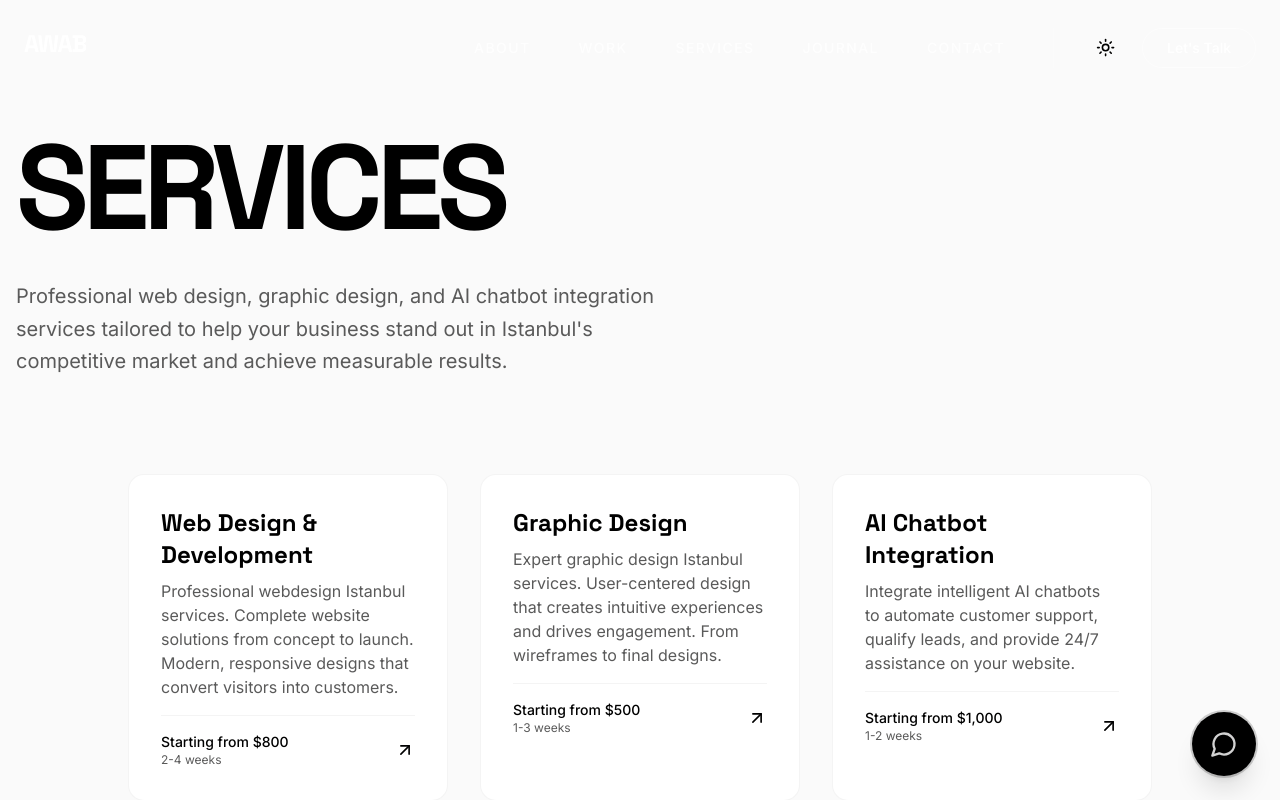
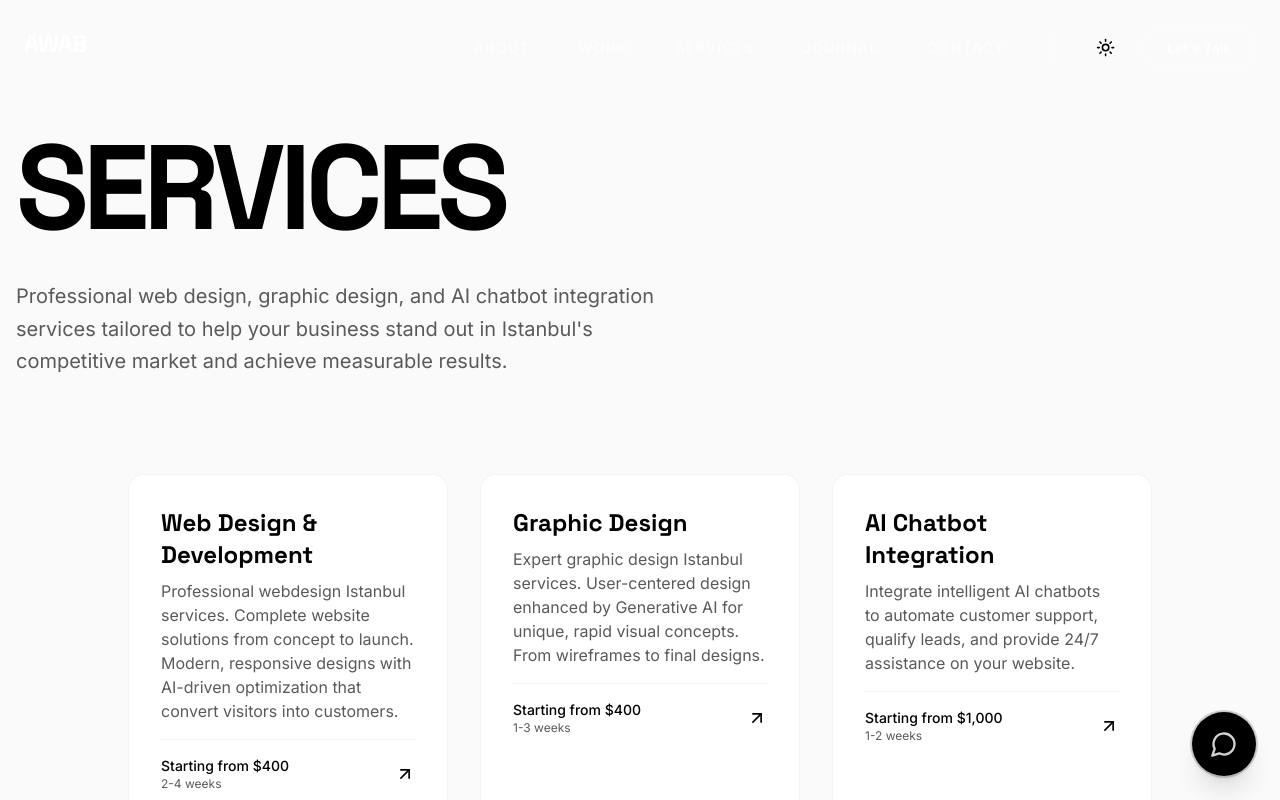
Before and after one commit to awabadam/portfolio, a Next.js app: page /services in a window 1280 px wide. Shown: the top 800 px of the page. Built offline with nearby package versions, Linux system fonts and the light colour scheme.

Commit message:
Highlight AI capabilities and update service pricing
- Highlight AI integration and Generative AI skills across Homepage, About, and Services pages

- Update pricing models for various services (Logo, UI/UX, Chatbots, etc.) to competitive rates

- Update metadata descriptions to reflect new pricing

```diff
--- a/src/app/about/page.tsx
+++ b/src/app/about/page.tsx
@@ -97,9 +97,9 @@ export default function AboutPage() {
             className="flex gap-16 pr-16 font-display text-6xl font-bold uppercase tracking-tight md:text-9xl"
           >
             {[
-              "React", "Next.js", "TypeScript", "Tailwind", "Motion",
-              "Design", "Strategy", "UI/UX", "Development",
-              "React", "Next.js", "TypeScript", "Tailwind", "Motion"
+              "React", "Next.js", "TypeScript", "Generative AI", "Motion",
+              "LLMs", "Strategy", "UI/UX", "Development",
+              "Prompt Engineering", "Next.js", "AI Integration", "Tailwind", "Motion"
             ].map((skill, i) => (
               <span key={i} className="flex items-center gap-16">
                 {skill} <span className="text-primary">•</span>
@@ -116,7 +116,7 @@ export default function AboutPage() {
             <div>
               <h2 className="mb-8 font-mono text-sm uppercase text-muted-foreground">Philosophy</h2>
               <p className="text-2xl leading-relaxed md:text-4xl">
-                I believe that good design is invisible. It&apos;s about creating intuitive
+                I believe that good design is invisible. I leverage AI to amplify creativity and precision, ensuring every project is cutting-edge. It&apos;s about creating intuitive
                 pathways that guide users effortlessly to their destination. Every pixel,
                 every interaction, and every line of code serves a purpose.
               </p>
--- a/src/app/page.tsx
+++ b/src/app/page.tsx
@@ -67,7 +67,7 @@ export default function HomePage() {
             transition={{ delay: 0.5, duration: 1 }}
             className="mt-8 max-w-xl text-center text-lg text-white font-medium drop-shadow-lg md:text-xl"
           >
-            Crafting immersive digital experiences that merge art, technology, and strategy.
+            Crafting immersive digital experiences that merge art, AI, and strategy.
           </motion.p>
         </div>
 
@@ -96,8 +96,8 @@ export default function HomePage() {
 
           <div className="divide-y divide-border border-y border-border">
             {[
-              { title: "Web Design & Development", desc: "Immersive, conversion-focused websites built with React, Next.js, WebGL, and Creative Coding", link: "/services/webdesign-istanbul" },
-              { title: "Graphic Design", desc: "User-centered UI/UX design that creates intuitive experiences and drives engagement", link: "/services/graphic-design-istanbul" },
+              { title: "Web Design & Development", desc: <>Immersive, conversion-focused websites built with React, Next.js, WebGL, and <span className="text-foreground font-medium">AI-driven optimization</span></>, link: "/services/webdesign-istanbul" },
+              { title: "Graphic Design", desc: <>User-centered UI/UX design enhanced by <span className="text-foreground font-medium">Generative AI</span> for unique, rapid visual concepts</>, link: "/services/graphic-design-istanbul" },
               { title: "AI Chatbot Integration", desc: "Custom chatbots & automation solutions for 24/7 customer support", link: "/services/ai-chatbot-integration" },
             ].map((service, i) => (
               <Link
--- a/src/app/services/ai-chatbot-integration/page.tsx
+++ b/src/app/services/ai-chatbot-integration/page.tsx
@@ -7,7 +7,7 @@ import { ArrowLeft, CheckCircle, Clock, DollarSign } from "lucide-react";
 export const metadata: Metadata = {
   title: "AI Chatbot Integration Services | Awab Elkhalil",
   description:
-    "Integrate intelligent AI chatbots to automate customer support, qualify leads, and provide 24/7 assistance on your website. Starting from $1,000. 1-2 weeks delivery.",
+    "Integrate intelligent AI chatbots to automate customer support, qualify leads, and provide 24/7 assistance on your website. Starting from $600. 1-2 weeks delivery.",
   keywords: [
     "AI chatbot integration",
     "chatbot development",
@@ -56,7 +56,7 @@ const AIChatbotIntegrationPage = () => {
             <div className="flex items-center gap-2">
               <DollarSign className="h-5 w-5 text-primary" />
               <span className="text-xl font-semibold text-primary">
-                Starting from $1,000
+                Starting from $600
               </span>
             </div>
             <div className="flex items-center gap-2">
--- a/src/app/services/brand-identity/page.tsx
+++ b/src/app/services/brand-identity/page.tsx
@@ -7,7 +7,7 @@ import { ArrowLeft, CheckCircle, Clock, DollarSign } from "lucide-react";
 export const metadata: Metadata = {
   title: "Brand Identity Design Services Istanbul | Awab Elkhalil",
   description:
-    "Complete graphic design Istanbul packages including logos, color palettes, typography, and brand guidelines for Istanbul businesses. Starting from $1,000. 1-2 weeks delivery.",
+    "Complete graphic design Istanbul packages including logos, color palettes, typography, and brand guidelines for Istanbul businesses. Starting from $800. 1-2 weeks delivery.",
   keywords: [
     "brand identity Istanbul",
     "logo design Istanbul",
@@ -56,7 +56,7 @@ const BrandIdentityPage = () => {
             <div className="flex items-center gap-2">
               <DollarSign className="h-5 w-5 text-primary" />
               <span className="text-xl font-semibold text-primary">
-                Starting from $1,000
+                Starting from $800
               </span>
             </div>
             <div className="flex items-center gap-2">
--- a/src/app/services/graphic-design-istanbul/page.tsx
+++ b/src/app/services/graphic-design-istanbul/page.tsx
@@ -7,7 +7,7 @@ import { ArrowLeft, CheckCircle, Clock, DollarSign } from "lucide-react";
 export const metadata: Metadata = {
   title: "Graphic Design Istanbul - UI/UX Design Services | Awab Elkhalil",
   description:
-    "Expert graphic design Istanbul services. User-centered design that creates intuitive experiences and drives engagement. From wireframes to final designs. Starting from $500. 1-3 weeks delivery.",
+    "Expert graphic design Istanbul services. User-centered design that creates intuitive experiences and drives engagement. From wireframes to final designs. Starting from $400. 1-3 weeks delivery.",
   keywords: [
     "graphic design Istanbul",
     "UI/UX design Istanbul",
@@ -57,7 +57,7 @@ const GraphicDesignIstanbulPage = () => {
             <div className="flex items-center gap-2">
               <DollarSign className="h-5 w-5 text-primary" />
               <span className="text-xl font-semibold text-primary">
-                Starting from $500
+                Starting from $400
               </span>
             </div>
             <div className="flex items-center gap-2">
--- a/src/app/services/page.tsx
+++ b/src/app/services/page.tsx
@@ -7,7 +7,7 @@ import { ArrowRight } from "lucide-react";
 export const metadata: Metadata = {
   title: "Web Design, Graphic Design & AI Chatbot Services | Istanbul | Awab Elkhalil",
   description:
-    "Professional webdesign Istanbul, graphic design Istanbul, and AI chatbot integration services. Website design & development, UI/UX design, and intelligent chatbot solutions. Starting from $150.",
+    "Professional webdesign Istanbul, graphic design Istanbul, and AI chatbot integration services. Website design & development, UI/UX design, and intelligent chatbot solutions. Starting from $100.",
   keywords: [
     "webdesign Istanbul",
     "graphic design Istanbul",
@@ -35,8 +35,8 @@ const servicesList = [
     title: "Web Design & Development",
     slug: "webdesign-istanbul",
     description:
-      "Professional webdesign Istanbul services. Complete website solutions from concept to launch. Modern, responsive designs that convert visitors into customers.",
-    priceRange: "Starting from $800",
+      "Professional webdesign Istanbul services. Complete website solutions from concept to launch. Modern, responsive designs with AI-driven optimization that convert visitors into customers.",
+    priceRange: "Starting from $400",
     timeframe: "2-4 weeks",
   },
   {
@@ -44,8 +44,8 @@ const servicesList = [
     title: "Graphic Design",
     slug: "graphic-design-istanbul",
     description:
-      "Expert graphic design Istanbul services. User-centered design that creates intuitive experiences and drives engagement. From wireframes to final designs.",
-    priceRange: "Starting from $500",
+      "Expert graphic design Istanbul services. User-centered design enhanced by Generative AI for unique, rapid visual concepts. From wireframes to final designs.",
+    priceRange: "Starting from $400",
     timeframe: "1-3 weeks",
   },
   {
--- a/src/app/services/webdesign-istanbul/page.tsx
+++ b/src/app/services/webdesign-istanbul/page.tsx
@@ -7,7 +7,7 @@ import { ArrowLeft, CheckCircle, Clock, DollarSign } from "lucide-react";
 export const metadata: Metadata = {
   title: "Webdesign Istanbul - Website Design & Development Services | Awab Elkhalil",
   description:
-    "Professional webdesign Istanbul services. Complete website solutions from concept to launch. Modern, responsive designs that convert visitors into customers. Starting from $800. 2-4 weeks delivery.",
+    "Professional webdesign Istanbul services. Complete website solutions from concept to launch. Modern, responsive designs that convert visitors into customers. Starting from $500. 2-4 weeks delivery.",
   keywords: [
     "webdesign Istanbul",
     "website design Istanbul",
@@ -57,7 +57,7 @@ const WebdesignIstanbulPage = () => {
             <div className="flex items-center gap-2">
               <DollarSign className="h-5 w-5 text-primary" />
               <span className="text-xl font-semibold text-primary">
-                Starting from $800
+                Starting from $500
               </span>
             </div>
             <div className="flex items-center gap-2">
--- a/src/components/sections/Services.tsx
+++ b/src/components/sections/Services.tsx
@@ -54,7 +54,7 @@ const services: Service[] = [
       "Local Istanbul business optimization",
     ],
     timeframe: "2-4 weeks",
-    priceRange: "Starting from $800",
+    priceRange: "Starting from $500",
     link: "#contact",
     slug: "webdesign-istanbul",
   },
@@ -88,7 +88,7 @@ const services: Service[] = [
       "Analytics & insights",
     ],
     timeframe: "1-2 weeks",
-    priceRange: "Starting from $1,000",
+    priceRange: "Starting from $600",
     link: "#contact",
     slug: "ai-chatbot-integration",
   },
```
Also changed, not shown: src/app/rate-calculator/page.tsx (+6 -6 lines), src/lib/chat/knowledgeBase.ts (+7 -7 lines).
